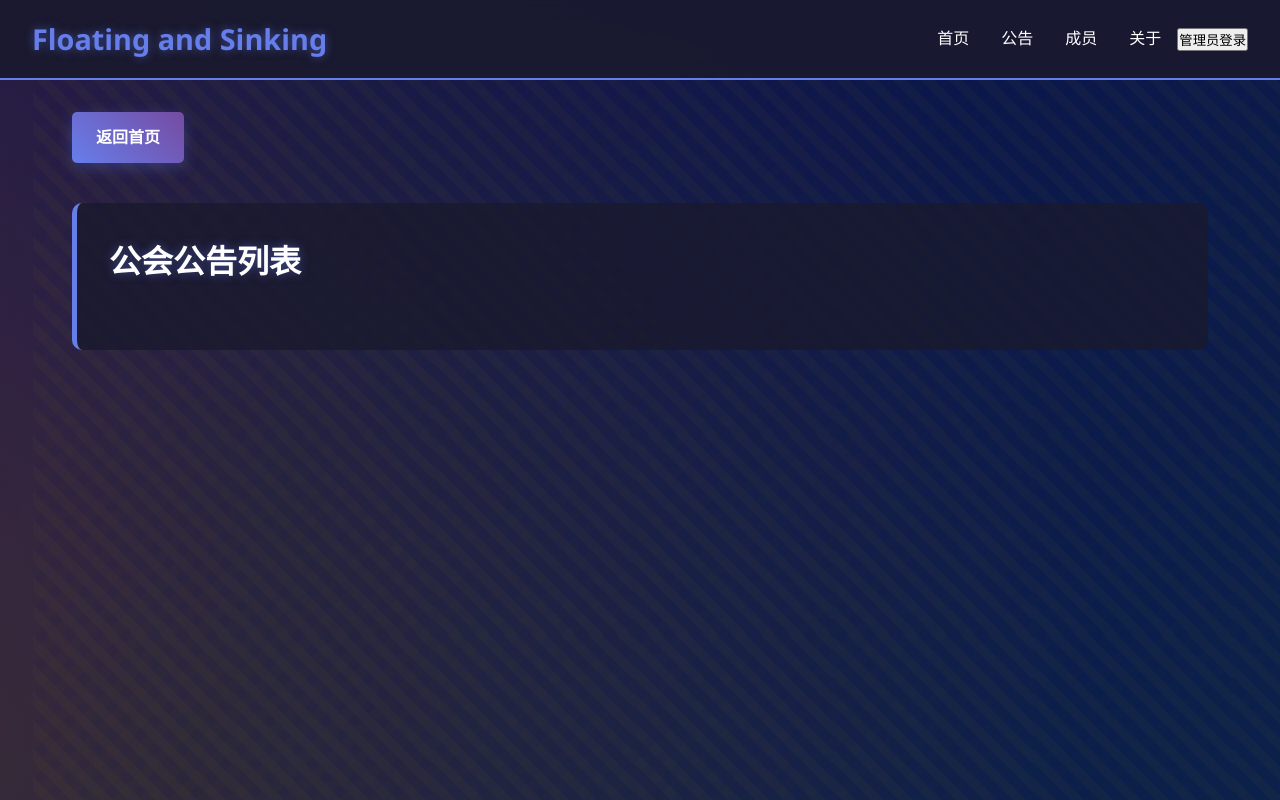
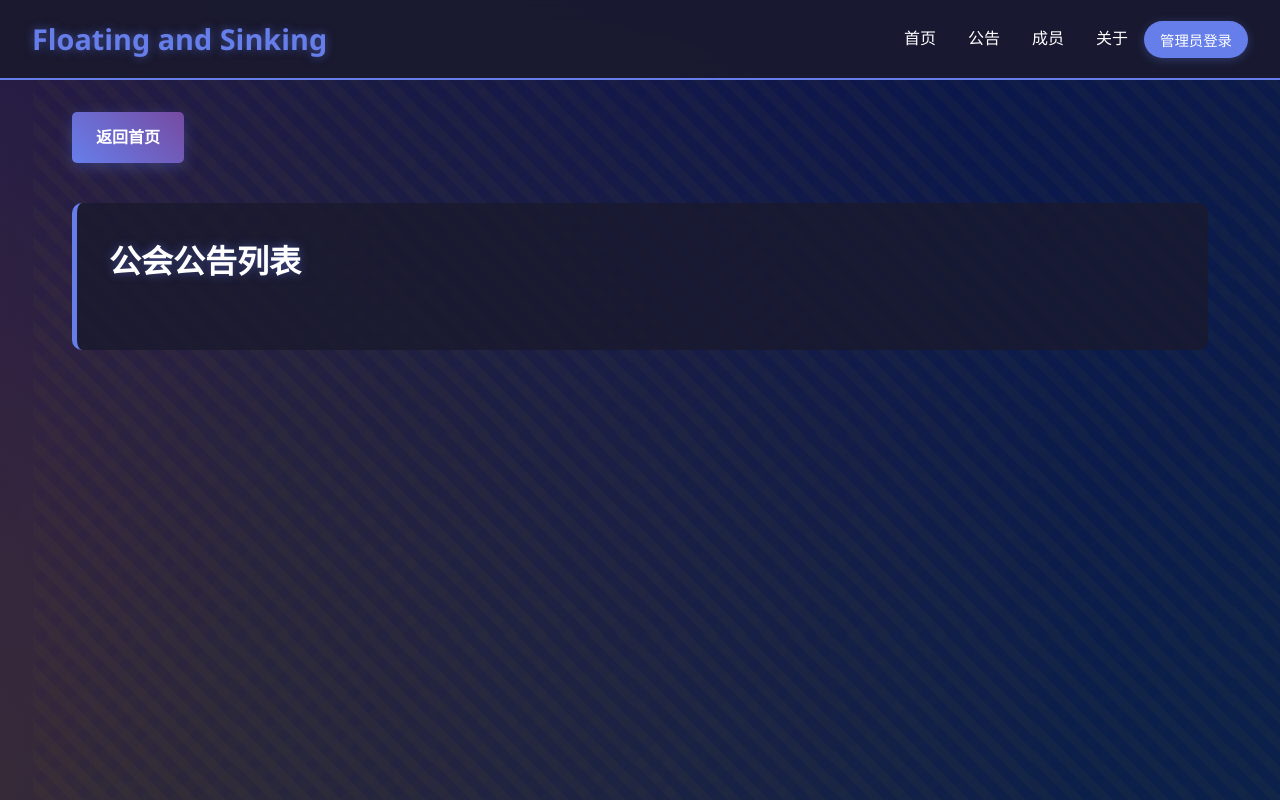
Before and after one commit to FAS1234/Floating-and-Sinking.github.io, a plain HTML site: page announcements.html in a window 1280 px wide. Drawn offline with Linux system fonts and the light colour scheme.

Commit message:
Add files via upload

```diff
--- a/announcements.html
+++ b/announcements.html
@@ -42,6 +42,7 @@
             animation: vanGoghShift 20s ease infinite;
             z-index: -1;
             opacity: 0.8;
+            will-change: background-position;
         }
 
         @keyframes vanGoghShift {
@@ -67,11 +68,22 @@
             animation: textureMove 30s linear infinite;
             z-index: -1;
             opacity: 0.6;
+            will-change: transform;
         }
 
         @keyframes textureMove {
             0% { transform: translate(0, 0); }
             100% { transform: translate(200px, 200px); }
+        }
+
+        /* 尊重用户动画偏好设置 */
+        @media (prefers-reduced-motion: reduce) {
+            * {
+                animation-duration: 0.01ms !important;
+                animation-iteration-count: 1 !important;
+                transition-duration: 0.01ms !important;
+                scroll-behavior: auto !important;
+            }
         }
 
         /* 头部样式 */
@@ -127,6 +139,26 @@
 
         nav ul li a:hover::after {
             width: 100%;
+        }
+
+        /* 管理员登录按钮样式 */
+        .admin-login-btn {
+            padding: 0.5rem 1rem;
+            background-color: #667eea;
+            color: white;
+            border: none;
+            border-radius: 30px;
+            font-size: 0.9rem;
+            font-weight: 500;
+            cursor: pointer;
+            transition: all 0.3s ease;
+            box-shadow: 0 2px 10px rgba(102, 126, 234, 0.3);
+        }
+
+        .admin-login-btn:hover {
+            background-color: #5a67d8;
+            transform: translateY(-2px);
+            box-shadow: 0 4px 15px rgba(102, 126, 234, 0.5);
         }
 
         /* 容器样式 */
```
Also changed, not shown: admin_management.html (+12 -0 lines), characters.html (+17 -0 lines), index.html (+18 -1 lines).
